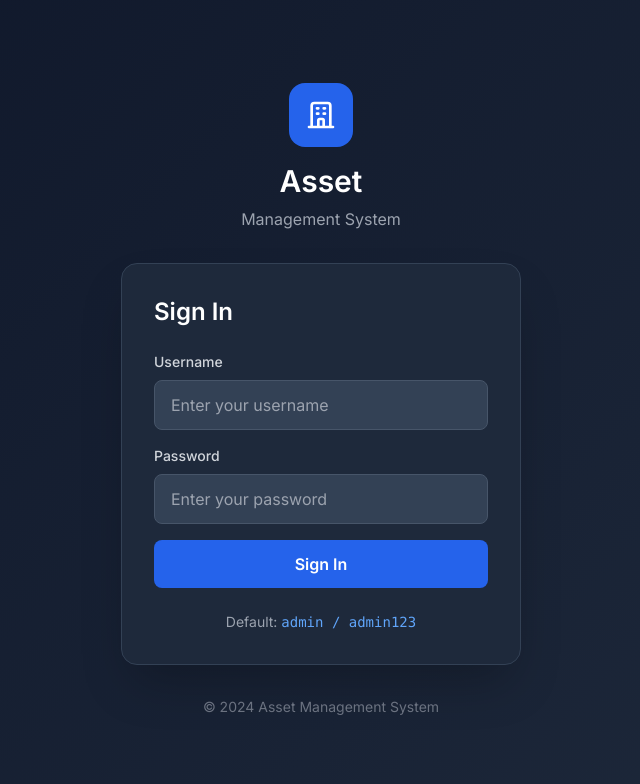
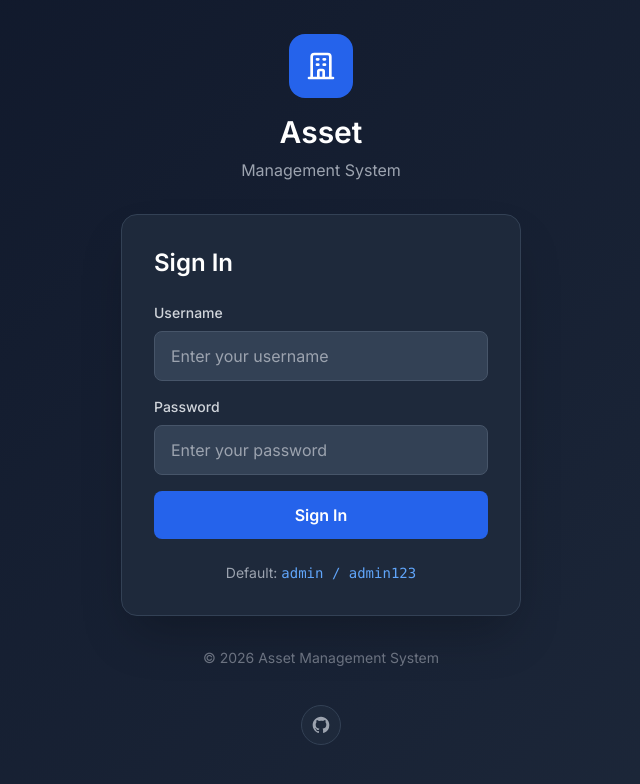
Before and after one commit to ReihanZanuar/Asset-Management-System-V2, a plain HTML site: page client/login.html in a window 1280 px wide. Shown: the whole page, without its empty margins (319-959 px from the left). Drawn offline with nearby package versions, Linux system fonts and the light colour scheme.

Commit message:
Add screenshots and GitHub link animation - Added 12 application screenshots (login, dashboard, inventory, loans, etc) - Updated README with actual screenshot images - Added animated GitHub link to login page (year 2026) - Created docs/screenshots directory

```diff
--- a/client/login.html
+++ b/client/login.html
@@ -87,8 +87,31 @@
 
         <!-- Footer -->
         <p class="text-center text-gray-500 text-sm mt-8">
-            © 2024 Asset Management System
+            © 2026 Asset Management System
         </p>
+
+        <!-- GitHub Link with Animation -->
+        <div class="flex justify-center items-center mt-4 py-4 w-full">
+            <a href="https://github.com/ReihanZanuar/Asset-Management-System-V2" target="_blank"
+                rel="noopener noreferrer"
+                class="relative inline-flex items-center justify-center group cursor-pointer px-4 py-3"
+                style="width: 160px; height: 50px;"
+                title="View on GitHub">
+                <!-- GitHub Icon Container -->
+                <div class="absolute left-1/2 -translate-x-1/2 group-hover:left-0 group-hover:translate-x-0 flex items-center justify-center w-10 h-10 rounded-full bg-slate-800 group-hover:bg-slate-700 border border-slate-700 group-hover:border-slate-600 transition-all duration-500 group-hover:rotate-[360deg]">
+                    <svg class="w-5 h-5 text-gray-400 group-hover:text-white transition-colors duration-500"
+                        fill="currentColor" viewBox="0 0 24 24">
+                        <path fill-rule="evenodd"
+                            d="M12 2C6.477 2 2 6.484 2 12.017c0 4.425 2.865 8.18 6.839 9.504.5.092.682-.217.682-.483 0-.237-.008-.868-.013-1.703-2.782.605-3.369-1.343-3.369-1.343-.454-1.158-1.11-1.466-1.11-1.466-.908-.62.069-.608.069-.608 1.003.07 1.531 1.032 1.531 1.032.892 1.53 2.341 1.088 2.91.832.092-.647.35-1.088.636-1.338-2.22-.253-4.555-1.113-4.555-4.951 0-1.093.39-1.988 1.029-2.688-.103-.253-.446-1.272.098-2.65 0 0 .84-.27 2.75 1.026A9.564 9.564 0 0112 6.844c.85.004 1.705.115 2.504.337 1.909-1.296 2.747-1.027 2.747-1.027.546 1.379.202 2.398.1 2.651.64.7 1.028 1.595 1.028 2.688 0 3.848-2.339 4.695-4.566 4.943.359.309.678.92.678 1.855 0 1.338-.012 2.419-.012 2.747 0 .268.18.58.688.482A10.019 10.019 0 0022 12.017C22 6.484 17.522 2 12 2z"
+                            clip-rule="evenodd" />
+                    </svg>
+                </div>
+                <!-- Username that appears on hover -->
+                <span class="absolute right-4 text-sm font-semibold text-gray-300 opacity-0 group-hover:opacity-100 transition-opacity duration-500 whitespace-nowrap">
+                    ReihanZanuar
+                </span>
+            </a>
+        </div>
     </div>
 
     <!-- Load API Service -->
```
Also changed, not shown: README.md, docs/screenshots/01-login.png (added), docs/screenshots/02-dashboard.png (added), docs/screenshots/03-inventory.png (added), docs/screenshots/04-inventory-add.png (added), docs/screenshots/05-inventory-detail.png (added), docs/screenshots/06-loans.png (added), docs/screenshots/07-loans-create.png (added), docs/screenshots/README.md (added), 5 other files.
